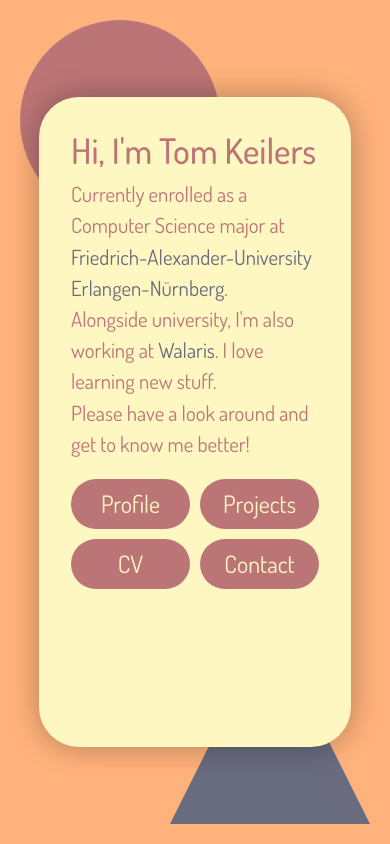
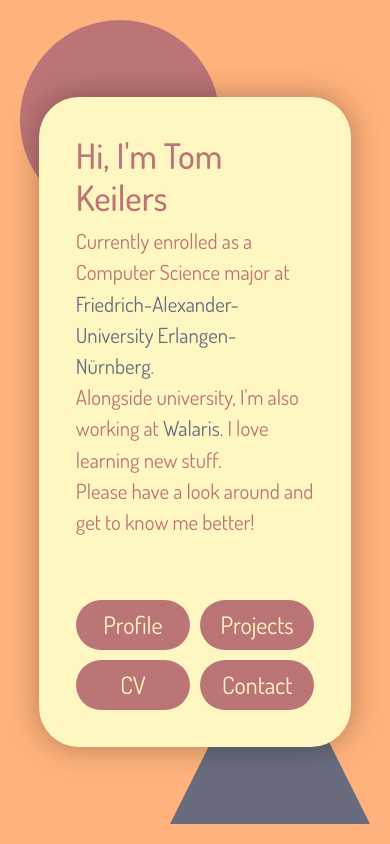
Before and after one commit to nxdxl/cv-website, a Flask app: page / in a window 390 px wide. Run offline with Flask 3, Linux system fonts and the light colour scheme.

Commit message:
fixed viewport bug on mobile. fixed html5 mistake. fixed resulting bugs

```diff
--- a/static/animations.js
+++ b/static/animations.js
@@ -27,6 +27,11 @@ function removeAnimation() {
 }
 
 function addAnimation() {
+    console.log(document.body.clientWidth);
+    if(document.body.clientWidth < 561) {
+        setTimeout(removeAnimation, 500);
+        return;
+    }
     content_wrapper.classList.add("animate-main");
     rectangle_top_right.classList.add("animate-top-square");
     rectangle_bottom_left.classList.add("animate-bottom-square");
--- a/static/autumn.css
+++ b/static/autumn.css
@@ -189,14 +189,20 @@ body {
     display: flex;
     justify-content: center;
     align-items: center;
-    height: 100%;
+    min-height: 100vh;
     font-family: Dosis, sans-serif;
     font-size: 1.5em;
+    /* fixes mobile viewport bug/feature */
+    min-height: -webkit-fill-available;
+}
+
+html {
+    height: -webkit-fill-available;
 }
 
 .main {
     width: 80%;
-    height: 80%;
+    height: 80vh;
     position: relative;
     max-width: 850px;
     max-height: 650px;
@@ -234,6 +240,7 @@ body {
 
 .content {
     min-height: 60%;
+    flex: 1;
 }
 
 .content #bad {
@@ -454,12 +461,12 @@ body {
 /*---------------------Media Querries--------------------*/
 /*-------------------------------------------------------*/
 
-@media only screen and (max-width: 30em) {
+@media only screen and (max-width: 35em) {
     .sub-rectangle {
         display: none;
     }
     .content-wrapper {
-        padding: 2rem;
+        padding: 2.3rem;
     }
     .heading-container h1 {
         font-size: 2.2rem;
--- a/templates/home.html
+++ b/templates/home.html
@@ -22,7 +22,7 @@
     <div class="menu-container" id="menu-container">
         <nav class="navbar">
             <ul class="menu-list" id="menu-list">
-                <li class="list-item" id="profile-item">Profile</li>
+                <li class="list-item" id="profile-item"><i class="bi bi-house"></i>Profile</li>
                 <li class="list-item" id="projects-item">Projects</li>
                 <li class="list-item" id="cv-item">CV</li>
                 <li class="list-item" id="contact-item">Contact</li>
--- a/templates/layout.html
+++ b/templates/layout.html
@@ -1,10 +1,10 @@
-<!DOCTYPE html5>
+<!DOCTYPE html>
 <html>
     <head>
         <meta charset="utf-8">
         <meta name="viewport" content="width=device-width, initial-scale=1">
         <meta name="author" content="Tom Keilers">
-        <link rel="icon" type="image/x-icon" href="{{ url_for('static', filename='logo.png') }}">
+        <link rel="icon" type="image/x-icon" href="{{ url_for('static', filename='img/logo.png') }}">
         <!-- TODO Change depending on color palatte -->
         {% if title %}
             <title>Tom Keilers - {{ title }}</title>
```
